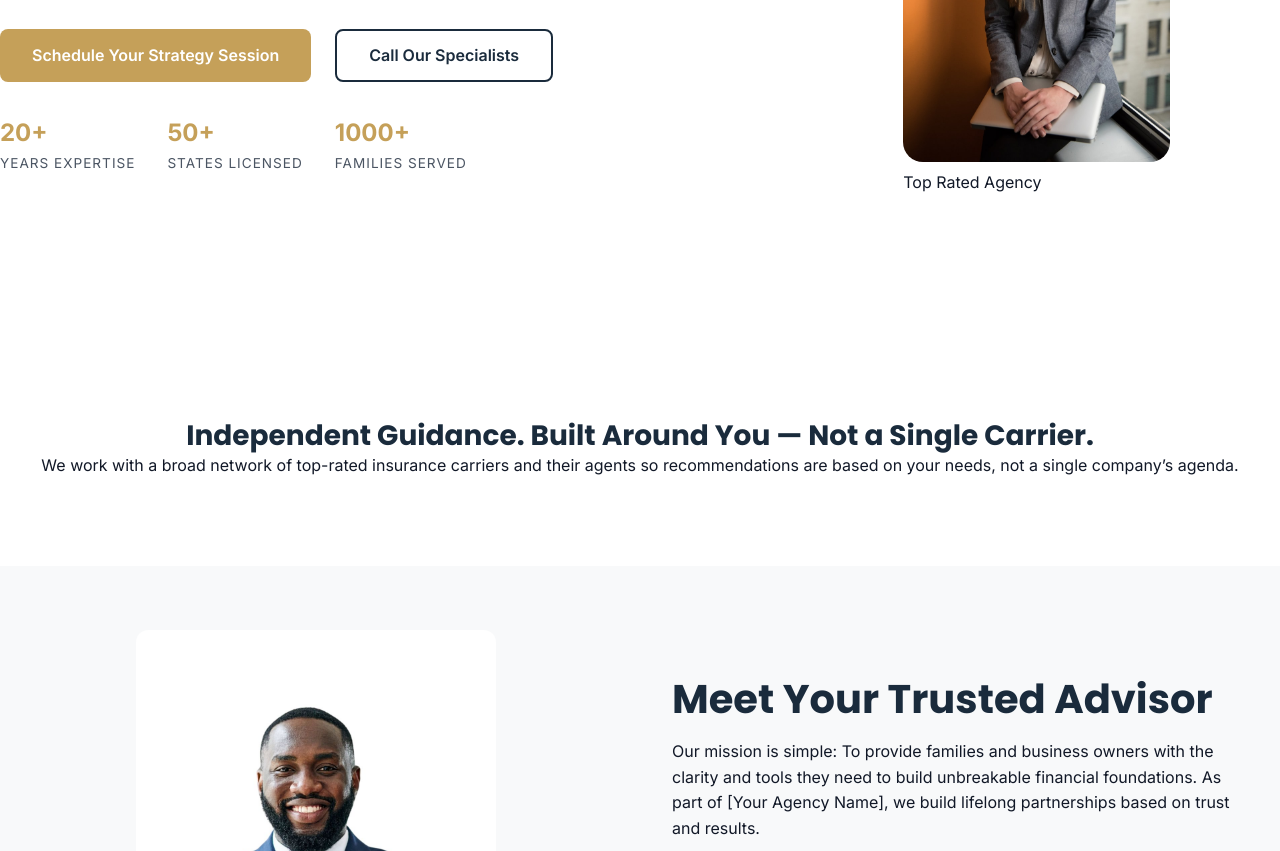
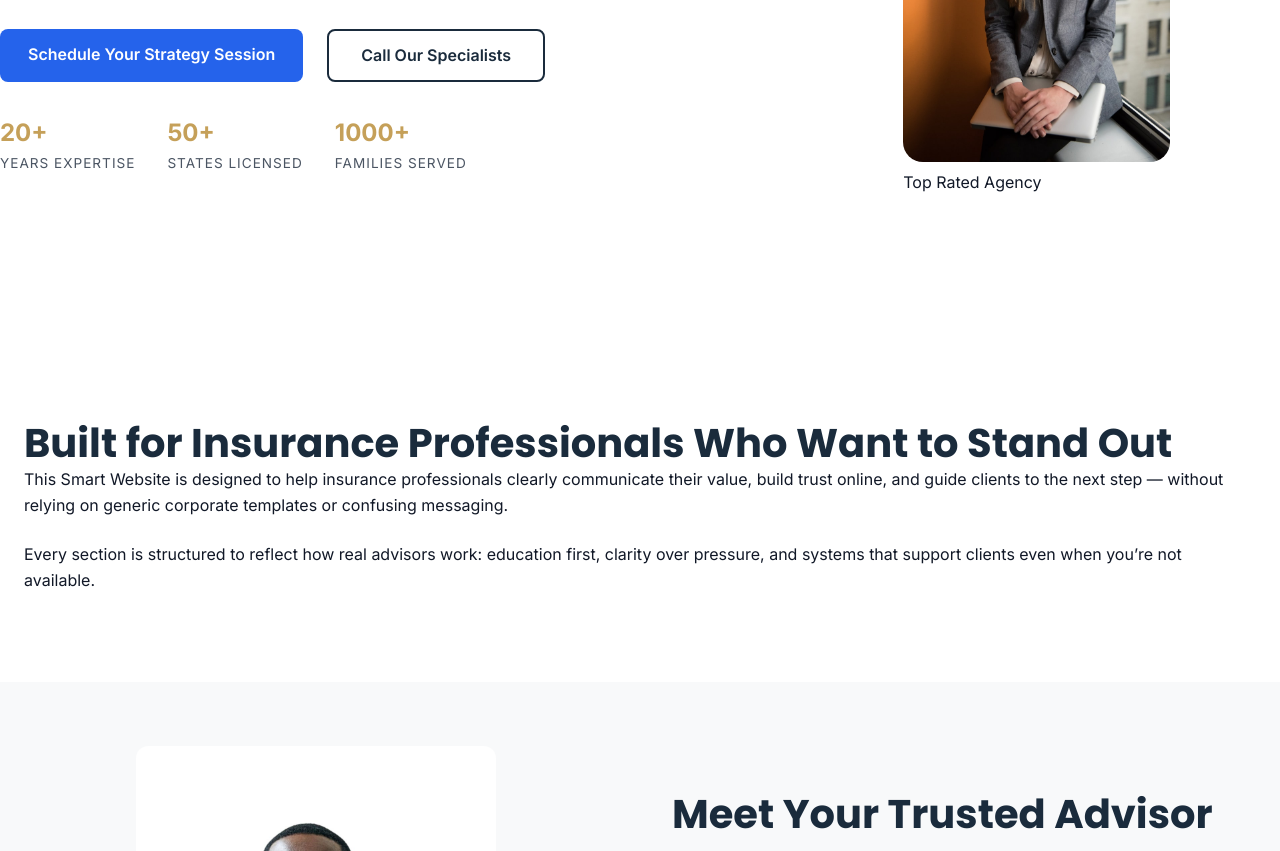
Before and after one commit to 12sphat-star/Insurance-Agent-1, a plain HTML site: page index.html in a window 1280 px wide. Shown: the part 398-1249 px from the top of the page. Drawn offline with nearby package versions, Linux system fonts and the light colour scheme.

```diff
--- a/css/main.css
+++ b/css/main.css
@@ -116,16 +116,28 @@
     border: none;
 }
 
+/* Primary CTA Button */
 .btn-primary {
-    background-color: var(--accent);
-    color: var(--white);
+  display: inline-block;
+  background: #2563eb;          /* Blue-600 */
+  color: #ffffff;
+  font-size: 1rem;
+  font-weight: 600;
+  padding: 0.85rem 1.75rem;
+  border-radius: 8px;
+  text-decoration: none;        /* removes underline */
+  transition: all 0.2s ease;
 }
 
 .btn-primary:hover {
-    background-color: var(--accent-hover);
-    transform: translateY(-2px);
-    box-shadow: var(--shadow-md);
+  background: #1e40af;          /* Blue-800 */
+  transform: translateY(-1px);
 }
+
+.btn-primary:active {
+  transform: translateY(0);
+}
+
 
 .btn-outline {
     border: 2px solid var(--primary);
--- a/index.html
+++ b/index.html
@@ -62,8 +62,15 @@
                     <a href="tel:[YOUR_PHONE]" class="header-phone">(555) 555-5555</a>
                     <a href="mailto:[YOUR_EMAIL]" class="header-email">[YOUR_EMAIL]</a>
                 </div>
-                <button class="btn btn-primary voice-bot-trigger">Book Consultation</button>
-            </div>
+               <a
+  href="https://api.leadconnectorhq.com/widget/form/PRHNF7z18uPZcNa07ofM"
+  target="_blank"
+  rel="noopener noreferrer"
+  class="btn-primary"
+>
+ Book a Consultation
+</a>
+
 
             <div class="mobile-toggle">
                 <span></span><span></span><span></span>
@@ -83,7 +90,15 @@
                         insurance solutions designed to safeguard your family for generations.</p>
 
                     <div class="hero-actions">
-                        <a href="#consultation" class="btn btn-primary">Schedule Your Strategy Session</a>
+                        <a
+  href="https://api.leadconnectorhq.com/widget/booking/Ag1H6yuBP7fTkgqLqeBM"
+  target="_blank"
+  rel="noopener noreferrer"
+  class="btn-primary"
+>
+  Schedule Your Strategy Session
+</a>
+
                         <a href="tel:[YOUR_PHONE]" class="btn btn-outline">Call Our Specialists</a>
                     </div>
 
@@ -116,15 +131,25 @@
         </section>
 
         <!-- Trust Indicators / Logos -->
-        <section class="trust-strip">
-  <div class="container text-center">
-    <h3>Independent Guidance. Built Around You — Not a Single Carrier.</h3>
-    <p>
-      We work with a broad network of top-rated insurance carriers and their agents so
-      recommendations are based on your needs, not a single company’s agenda.
+     <section class="value-bridge">
+  <div class="container">
+    <h2 class="value-bridge-heading">
+      Built for Insurance Professionals Who Want to Stand Out
+    </h2>
+
+    <p class="value-bridge-text">
+      This Smart Website is designed to help insurance professionals clearly communicate their value,
+      build trust online, and guide clients to the next step — without relying on generic corporate
+      templates or confusing messaging.
+    </p>
+
+    <p class="value-bridge-text">
+      Every section is structured to reflect how real advisors work: education first, clarity over
+      pressure, and systems that support clients even when you’re not available.
     </p>
   </div>
 </section>
+
 
         <!-- "About Us" Intro Section -->
         <section class="about-intro bg-light">
```
